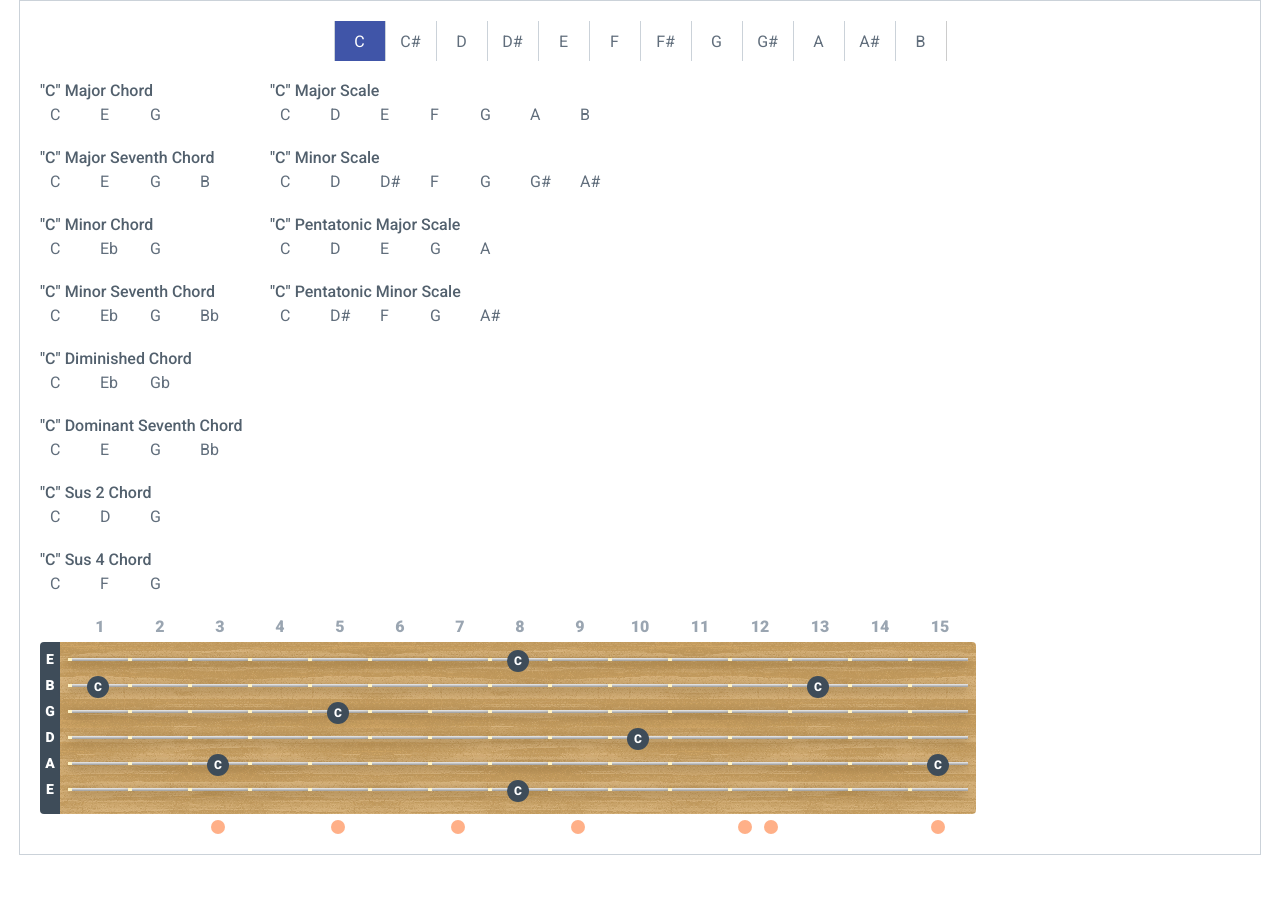
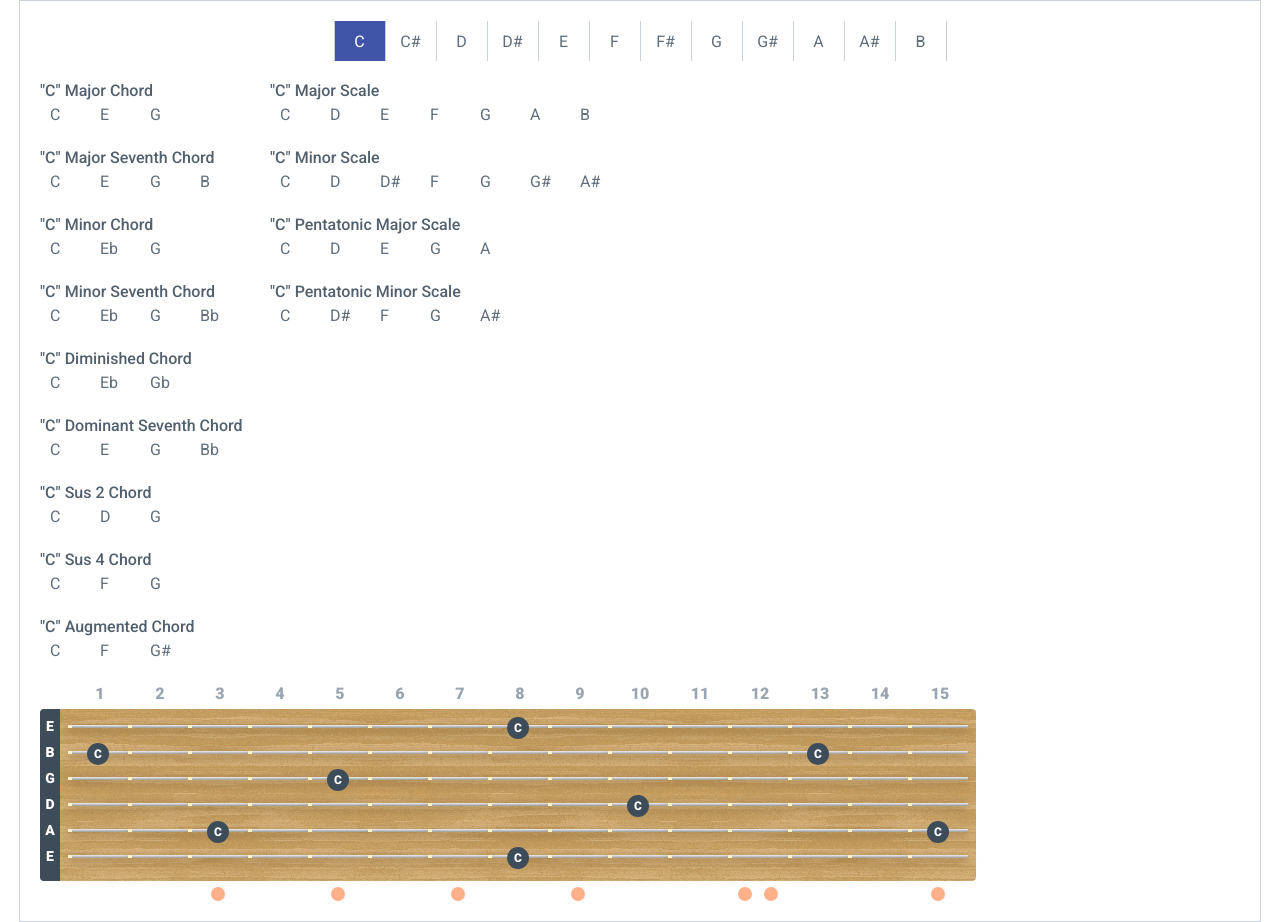
Before and after one commit to slavik0329/musicTheory, a React (Create React App) app: page / in a window 1280 px wide. Before the commit the page ends 855 px from the top, so only its background shows below. Built offline with nearby package versions, Linux system fonts and the light colour scheme.

Commit message:
augmented

```diff
--- a/src/Note.ts
+++ b/src/Note.ts
@@ -31,7 +31,8 @@ export type ChordType =
   | "Minor_Seventh"
   | "Dominant_Seventh"
   | "Sus_2"
-  | "Sus_4";
+  | "Sus_4"
+  | "Augmented";
 
 export type ScaleType =
   | "Major"
@@ -104,6 +105,10 @@ export const chordTypeConfigs: ChordTypeConfig[] = [
   {
     type: "Sus_4",
     intervals: [0, 5, 7],
+  },
+  {
+    type: "Augmented",
+    intervals: [0, 4, 8],
   },
 ];
 
@@ -334,8 +339,11 @@ export class Note {
         const realToneIndex = allHalfTones.indexOf(realTone);
         const difference = realToneIndex - forceToneIndex;
         if (difference < 0) {
+          if (["E", "B"].includes(realTone)) {
+          } else {
+            realAccidental = "b";
+          }
           realTone = forceTone;
-          realAccidental = "b";
         }
       }
     }
@@ -370,7 +378,7 @@ export class Note {
   createTriad(type: ChordType): Chord {
     const first = new Note(this.getRealHalfToneName(), this.octave);
     const thirdTone = first.getRelativeTone(
-      type === "Sus_2" ? 1 : type === "Sus_4" ? 3 : 2
+      type === "Sus_2" ? 1 : type === "Sus_4" || type === "Augmented" ? 3 : 2
     );
     const fifthTone = first.getRelativeTone(4);
     const seventhTone = first.getRelativeTone(6);
```
